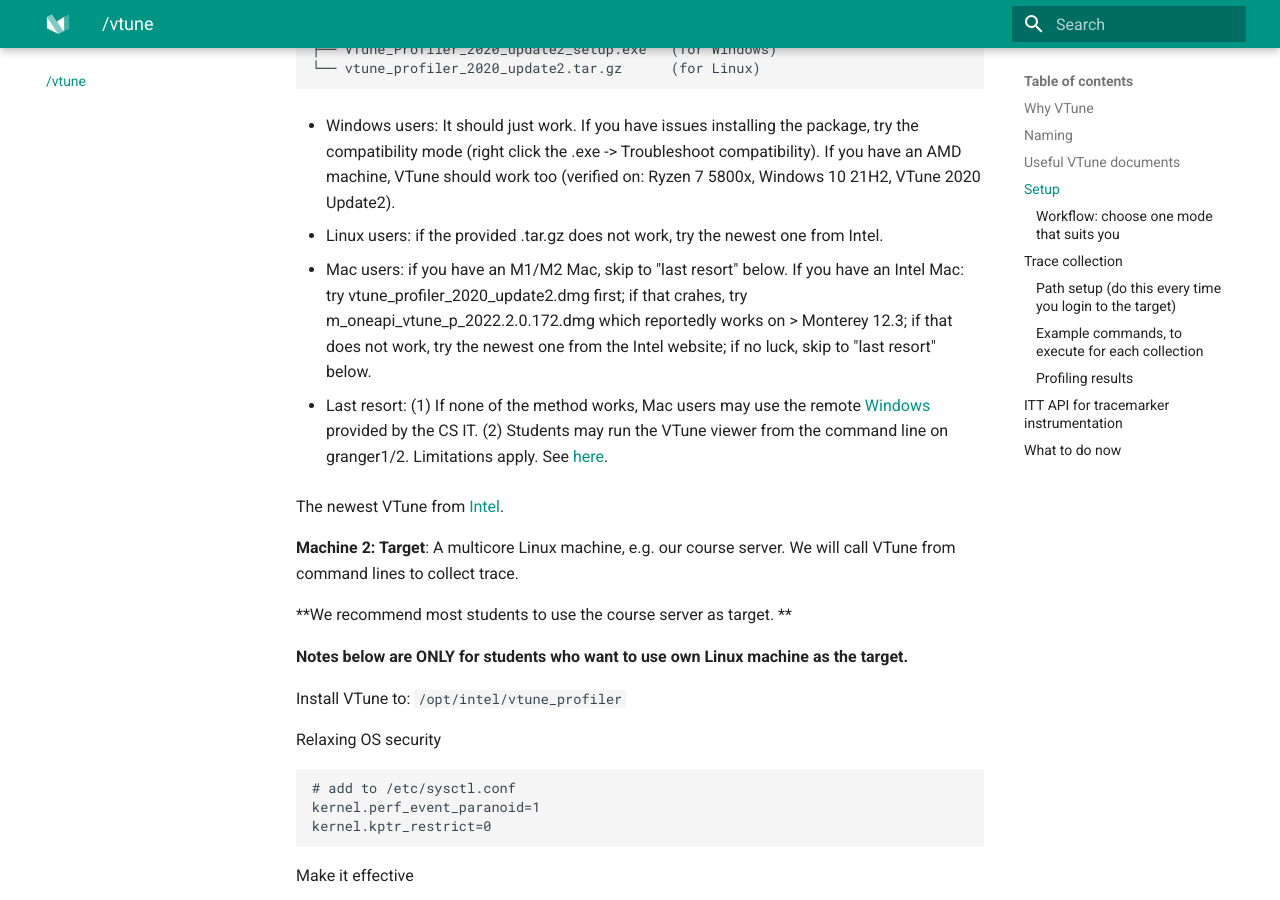
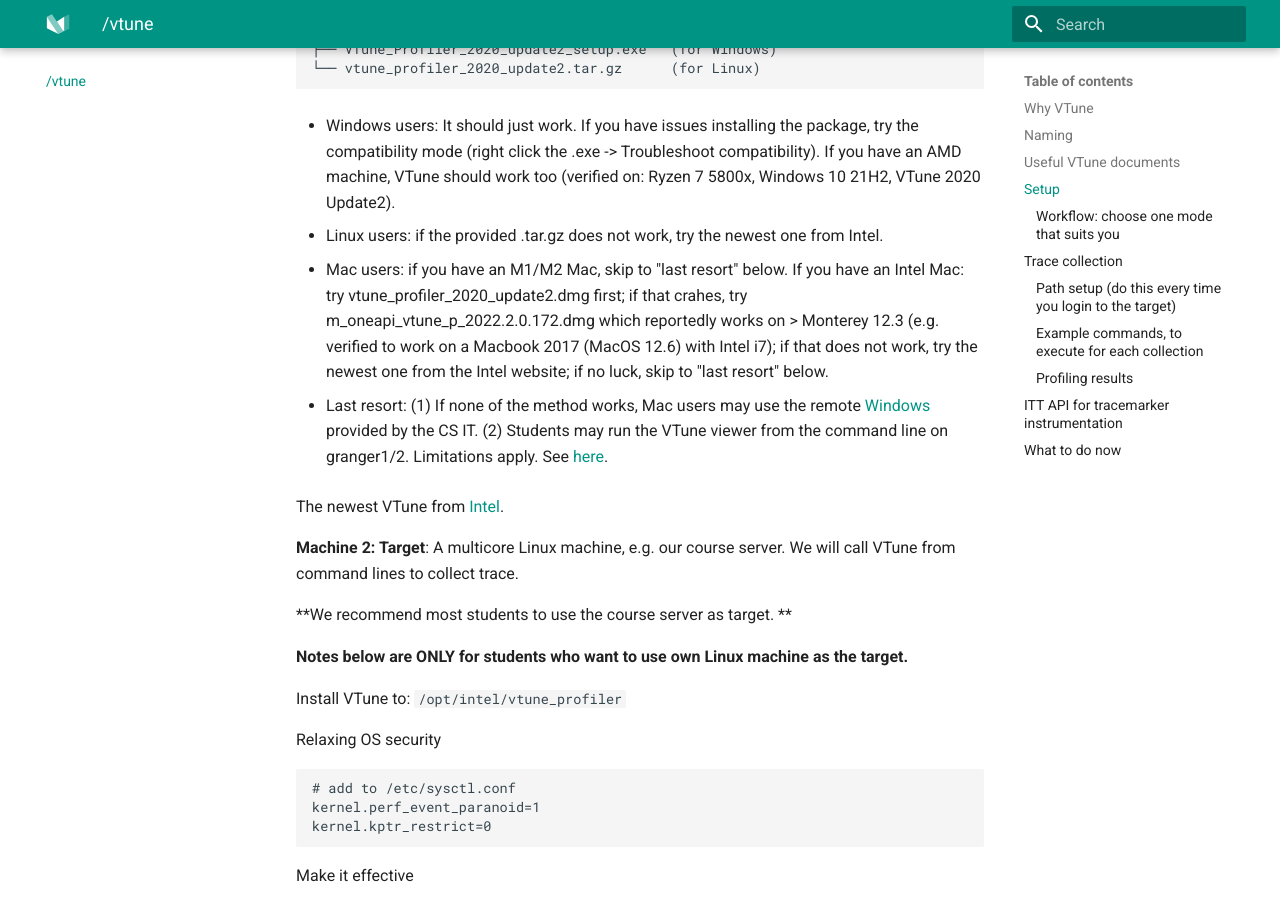
Before and after one commit to fxlin/p2-concurrency, an MkDocs documentation site: the page built from docs/vtune.md, in a window 1280 px wide and 900 px high, scrolled down 2131 px. Built offline with MkDocs 1.6.1 and Material for MkDocs 9.7.7, drawn with Linux system fonts in a browser that asks for light colours.

Commit message:
Update vtune.md

```diff
--- a/docs/vtune.md
+++ b/docs/vtune.md
@@ -61,7 +61,7 @@
 
 * Linux users: if the provided .tar.gz does not work, try the newest one from Intel.
 
-* Mac users: if you have an M1/M2 Mac, skip to "last resort" below. If you have an Intel Mac: try vtune_profiler_2020_update2.dmg first; if that crahes, try m_oneapi_vtune_p_2022.2.0.172.dmg which reportedly works on > Monterey 12.3; if that does not work, try the newest one from the Intel website; if no luck, skip to "last resort" below.
+* Mac users: if you have an M1/M2 Mac, skip to "last resort" below. If you have an Intel Mac: try vtune_profiler_2020_update2.dmg first; if that crahes, try m_oneapi_vtune_p_2022.2.0.172.dmg which reportedly works on > Monterey 12.3 (e.g. verified to work on a Macbook 2017 (MacOS 12.6) with Intel i7); if that does not work, try the newest one from the Intel website; if no luck, skip to "last resort" below.
 
 * Last resort: (1) If none of the method works, Mac users may use the remote [Windows](https://www.cs.virginia.edu/wiki/doku.php?id=windows_server) provided by the CS IT. (2) Students may run the VTune viewer from the command line on granger1/2. Limitations apply. See [here](vtune-cmd.md).
 
```
